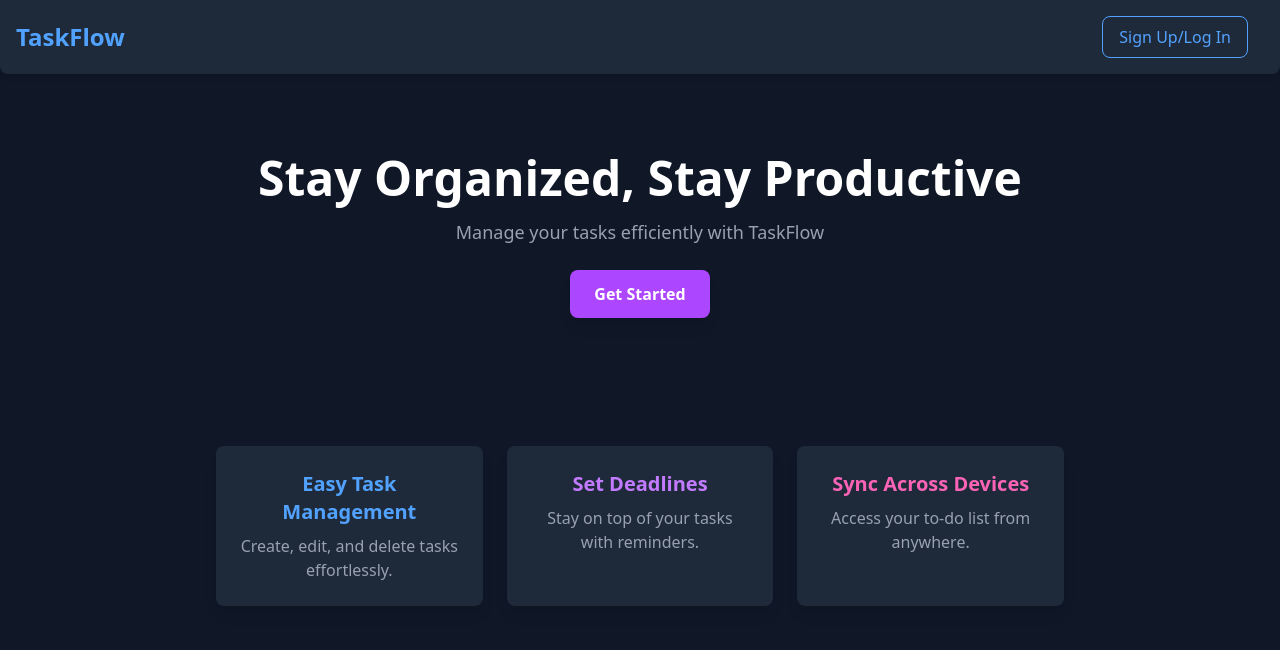
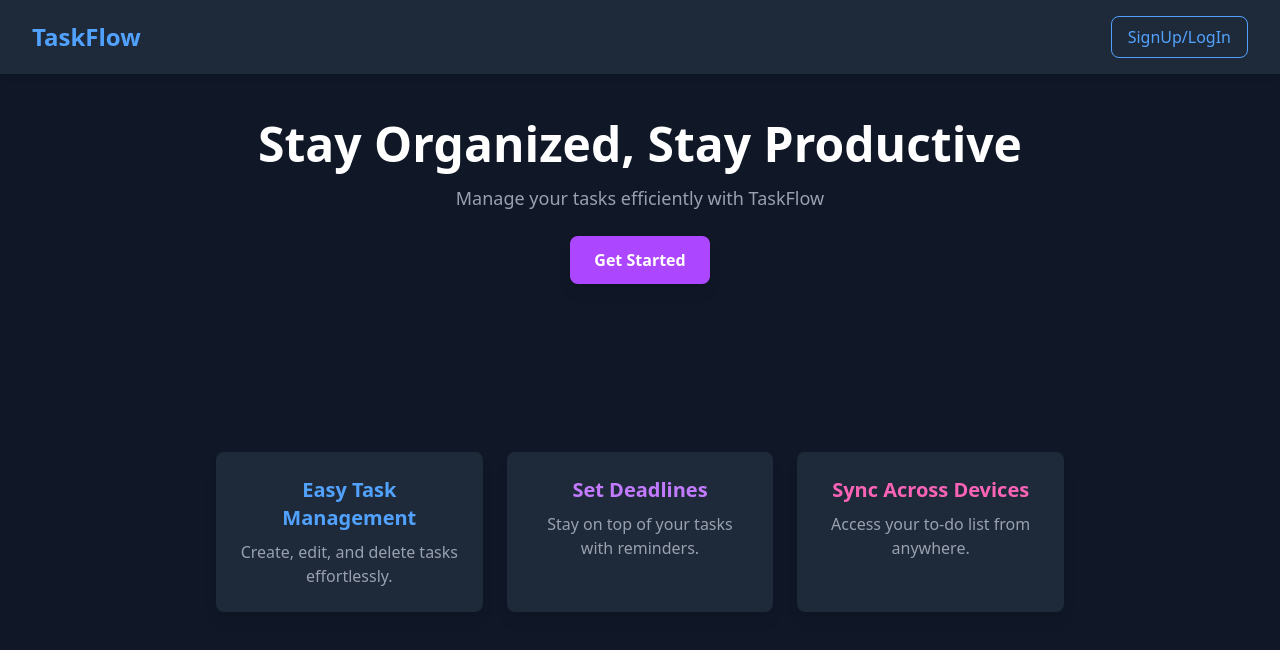
Before and after one commit to dipa-ghosh11/To-Do-App, a React (Vite) app in the folder Frontend/: page / in a window 1280 px wide. Shown: the top 650 px of the page. Built offline with nearby package versions, Linux system fonts and the light colour scheme.

Commit message:
Navbar component added

```diff
--- /dev/null
+++ b/Frontend/src/components/NavBar.jsx
@@ -0,0 +1,21 @@
+import React from 'react'
+import { Link } from 'react-router-dom'
+
+const NavBar = ({name, path}) => {
+  return (
+      <nav className="bg-gray-800 shadow-md p-4 w-full fixed top-0 left-0 flex justify-between items-center">
+          <h1 className="text-2xl font-bold text-blue-400 ml-4">TaskFlow</h1>
+          <div className="mr-4">
+              <Link to={path}>
+                  <button
+                      className="px-4 py-2 border border-blue-400 text-blue-400 rounded-lg hover:bg-blue-400 hover:text-gray-900 transition"
+                  >
+                      {name}
+                  </button>
+              </Link>
+          </div>
+      </nav>
+  )
+}
+
+export default NavBar
--- a/Frontend/src/pages/AuthPage.jsx
+++ b/Frontend/src/pages/AuthPage.jsx
@@ -2,27 +2,17 @@ import React, { useState } from "react";
 import LogIn from "../components/LogIn.jsx";
 import SignUp from "../components/SignUp.jsx";
 import { Link } from "react-router-dom";
+import NavBar from "../components/NavBar.jsx";
 
 const AuthPage = () => {
     const [isLogin, setIsLogin] = useState(true);
 
     return (
         <div className="min-h-screen flex flex-col items-center justify-center bg-gray-900 text-white">
-            {/* Navbar */}
-            <nav className="bg-gray-800 shadow-md p-4 w-full fixed top-0 left-0 flex justify-between items-center">
-                <h1 className="text-2xl font-bold text-blue-400 ml-4">TaskFlow</h1>
-                <div className="mr-4">
-                    <Link to="/">
-                        <button
-                            className="px-4 py-2 border border-blue-400 text-blue-400 rounded-lg hover:bg-blue-400 hover:text-gray-900 transition"
-                        >
-                            Back
-                        </button>
-                    </Link>
-                </div>
-            </nav>
 
-            {/* Auth Forms */}
+            <NavBar name="Back" path="/"/>
+
+
             <div className="mt-20">
                 {isLogin ? <LogIn setIsLogin={setIsLogin} /> : <SignUp setIsLogin={setIsLogin} />}
             </div>
--- a/Frontend/src/pages/HomePage.jsx
+++ b/Frontend/src/pages/HomePage.jsx
@@ -1,31 +1,14 @@
-import React, { useState } from "react";
-import AuthPage from "./AuthPage";
-import { Link } from "react-router-dom";
+import React from "react";
+import NavBar from "../components/NavBar.jsx";
 
 const HomePage = () => {
 
     return (
         <div className="min-h-screen bg-gray-900 text-white">
-            {/* Navbar */}
-            <nav className="bg-gray-800 shadow-md p-4 flex justify-between items-center rounded-b-lg">
-                <h1 className="text-2xl font-bold text-blue-400">TaskFlow</h1>
-                <div>
-                    <Link to="/auth">
-                    <button
-                        className="mr-4 px-4 py-2 border border-blue-400 text-blue-400 rounded-lg hover:bg-blue-400 hover:text-gray-900 transition"
-                        onClick={() => { setShowAuth(true); setIsLogin(true); }}
-                    >
-                        Sign Up/Log In
-                    </button>
-                    </Link>
 
-                </div>
-            </nav>
+            <NavBar name="SignUp/LogIn" path="/auth" />
 
-
-
-
-                    <header className="text-center py-20 px-6">
+            <header className="text-center py-30 px-6">
                 <h2 className="text-5xl font-extrabold">Stay Organized, Stay Productive</h2>
                 <p className="text-lg mt-4 text-gray-400">Manage your tasks efficiently with TaskFlow</p>
                 <button className="mt-6 px-6 py-3 bg-purple-500 text-white font-semibold rounded-lg hover:bg-purple-600 transition shadow-lg">
@@ -33,7 +16,6 @@ const HomePage = () => {
                 </button>
             </header>
 
-                    {/* Features Section */}
             <section className="max-w-4xl mx-auto py-12 px-6 grid grid-cols-1 md:grid-cols-3 gap-6">
                 <div className="bg-gray-800 p-6 rounded-lg shadow-lg text-center">
                     <h3 className="text-xl font-bold text-blue-400">Easy Task Management</h3>
@@ -49,8 +31,6 @@ const HomePage = () => {
                 </div>
             </section>
 
-
-
         </div>
     );
 };
```
Also changed, not shown: Frontend/src/pages/UserPage.jsx (added). Lines whose indentation alone changed are shown as unchanged.
